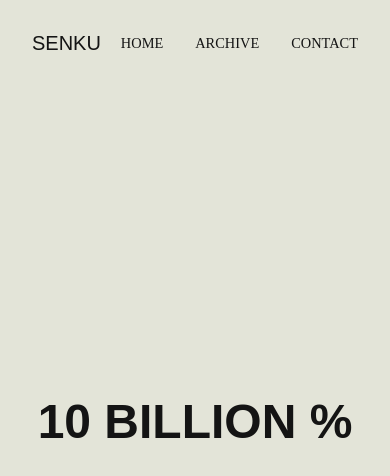
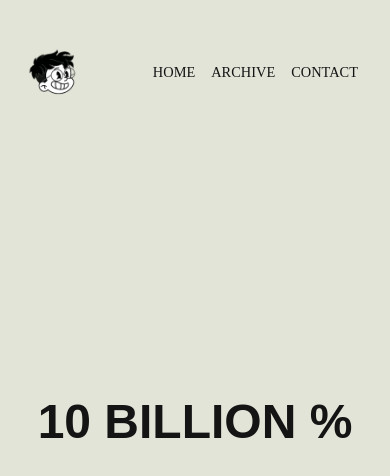
Before and after one commit to shivraj-roy/page-transition, a Next.js app: page / in a window 390 px wide. Shown: the top 476 px of the page. Built offline with nearby package versions, Linux system fonts and the light colour scheme.

Commit message:
Added a Logo icon and enhance the responsiveness...

```diff
--- a/src/app/globals.css
+++ b/src/app/globals.css
@@ -37,6 +37,25 @@ nav {
    justify-content: space-between;
    align-items: center;
    z-index: 1;
+}
+
+.logo {
+   width: 80px;
+   height: 80px;
+   margin-left: -20px;
+}
+
+.logo-flex {
+   display: flex;
+   align-items: center;
+   /* gap: 0.5rem; */
+   text-decoration: none;
+}
+
+.logo-title {
+   font-size: inherit;
+   font-weight: bold;
+   color: inherit;
 }
 
 .nav-logo a {
@@ -126,5 +145,19 @@ nav {
 @media (max-width: 1000px) {
    h1 {
       font-size: 3rem;
+      text-align: center;
+   }
+
+   .logo-title {
+      display: none;
+   }
+
+   .nav-links {
+      gap: 1rem;
+   }
+
+   .archive {
+      width: 80%;
+      padding: 10rem 2rem;
    }
 }
--- a/src/components/Navbar.jsx
+++ b/src/components/Navbar.jsx
@@ -5,7 +5,10 @@ const Navbar = () => {
       <>
          <nav>
             <div className="nav-logo">
-               <Link href="/">SENKU</Link>
+               <Link href="/" className="logo-flex">
+                  <img className="logo" src="/senku-icon.png" alt="logo" />
+                  <p className="logo-title">SENKU</p>
+               </Link>
             </div>
             <div className="nav-links">
                <Link href="/">Home</Link>
```
Also changed, not shown: public/senku-icon.png (added).
